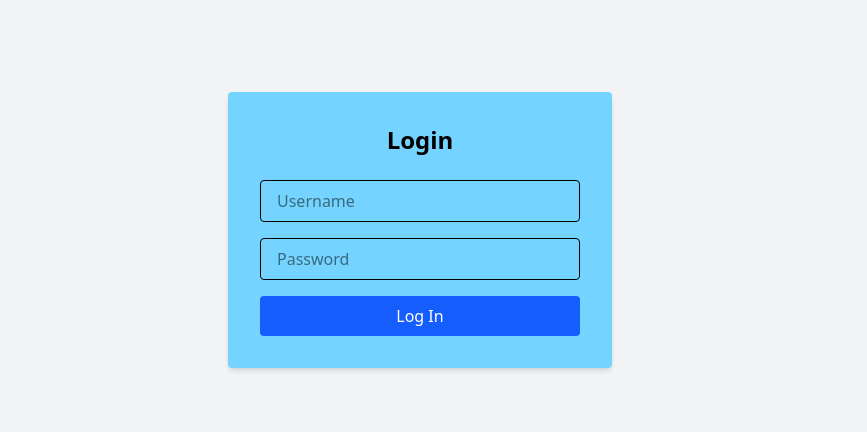
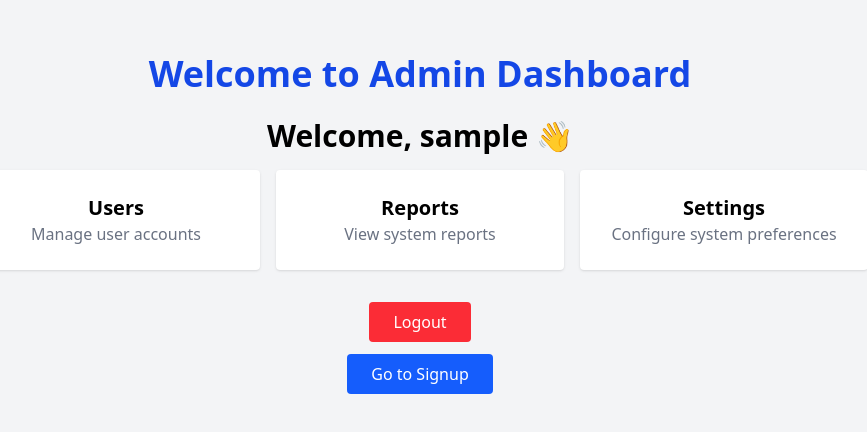
Before and after one commit to Wild-Waves-Kumana/Wild-Waves-Internal, a React (Vite) app in the folder frontend/: page /admindashboard in a window 1280 px wide. Before the commit this address led to /. Shown: the part 170-602 px from the top of the page, without its empty margins (220-1087 px from the left). Built offline with nearby package versions, Linux system fonts and the light colour scheme; sample sign-in values are in the browser's storage.

Commit message:
Display username in admin dashboard

```diff
--- a/frontend/src/App.jsx
+++ b/frontend/src/App.jsx
@@ -2,22 +2,37 @@ import { Routes, Route, Navigate } from 'react-router-dom';
 import Login from './pages/Login';
 import AdminDashboard from './pages/AdminDashboard';
 import Signup from './pages/Signup';
-import { useState } from 'react';
+import { useContext } from 'react';
+import { UserContext } from './context/UserContext';
+import ProtectedRoute from './components/ProtectedRoute';
 
 function App() {
-  const [isLoggedIn, setIsLoggedIn] = useState(false);
+  const { isLoggedIn, login } = useContext(UserContext);
 
   return (
     <Routes>
-      <Route path="/" element={
-        isLoggedIn ? <Navigate to="/admindashboard" /> : <Login onLogin={() => setIsLoggedIn(true)} />
-      } />
-      <Route path="/admindashboard" element={
-        isLoggedIn ? <AdminDashboard /> : <Navigate to="/" />
-      } />
-      <Route path="/signup" element={
-        isLoggedIn ? <Signup /> : <Navigate to="/" />
-      } />
+      <Route
+        path="/"
+        element={
+          isLoggedIn ? <Navigate to="/admindashboard" /> : <Login onLogin={login} />
+        }
+      />
+      <Route
+        path="/admindashboard"
+        element={
+          <ProtectedRoute>
+            <AdminDashboard />
+          </ProtectedRoute>
+        }
+      />
+      <Route
+        path="/signup"
+        element={
+          <ProtectedRoute>
+            <Signup />
+          </ProtectedRoute>
+        }
+      />
     </Routes>
   );
 }
--- a/frontend/src/pages/AdminDashboard.jsx
+++ b/frontend/src/pages/AdminDashboard.jsx
@@ -1,23 +1,52 @@
-import React from 'react';
+import React, { useContext } from 'react';
 import { useNavigate } from 'react-router-dom';
+import { UserContext } from '../context/UserContext';
 
 const AdminDashboard = () => {
   const navigate = useNavigate();
+  const { username, logout } = useContext(UserContext);
 
-  const goToSignup = () => {
+  const handleLogout = () => {
+    logout();            // clear login state
+    navigate('/');       // go back to login
+  };
+
+   const signup = () => {
     navigate('/signup');
   };
 
   return (
-    <div className="flex flex-col items-center justify-center h-screen bg-gray-100 space-y-6">
-      <h1 className="text-3xl font-bold">Dashboard</h1>
+    <div className="min-h-screen bg-gray-100 flex flex-col items-center justify-center px-4">
+      <h1 className="text-4xl font-bold mb-6 text-blue-700">Welcome to Admin Dashboard</h1>
+      <h1 className="text-3xl pb-4 font-bold">Welcome, {username} 👋</h1>
+
+      <div className="grid grid-cols-1 sm:grid-cols-2 md:grid-cols-3 gap-4 w-full max-w-4xl">
+        <div className="bg-white p-6 rounded shadow text-center">
+          <h2 className="text-xl font-semibold">Users</h2>
+          <p className="text-gray-500">Manage user accounts</p>
+        </div>
+        <div className="bg-white p-6 rounded shadow text-center">
+          <h2 className="text-xl font-semibold">Reports</h2>
+          <p className="text-gray-500">View system reports</p>
+        </div>
+        <div className="bg-white p-6 rounded shadow text-center">
+          <h2 className="text-xl font-semibold">Settings</h2>
+          <p className="text-gray-500">Configure system preferences</p>
+        </div>
+      </div>
 
       <button
-        onClick={goToSignup}
-        className="px-6 py-2 bg-blue-600 text-white rounded hover:bg-blue-700"
-      >
+        onClick={handleLogout}
+        className="mt-8 bg-red-500 text-white px-6 py-2 rounded hover:bg-red-600">
+        Logout
+      </button>
+
+      <button
+        onClick={signup}
+        className="px-6 py-2 my-3 bg-blue-600 text-white rounded hover:bg-blue-700">
         Go to Signup
       </button>
+
     </div>
   );
 };
```
